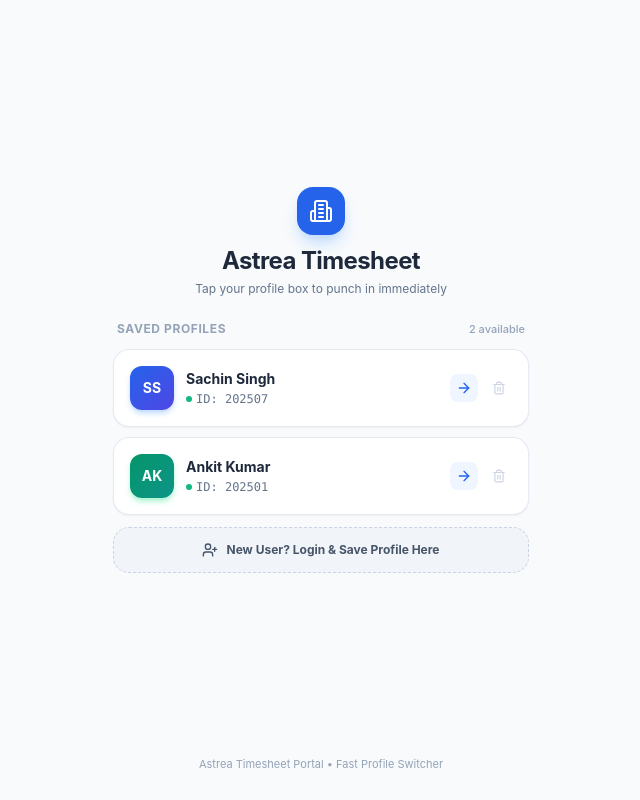
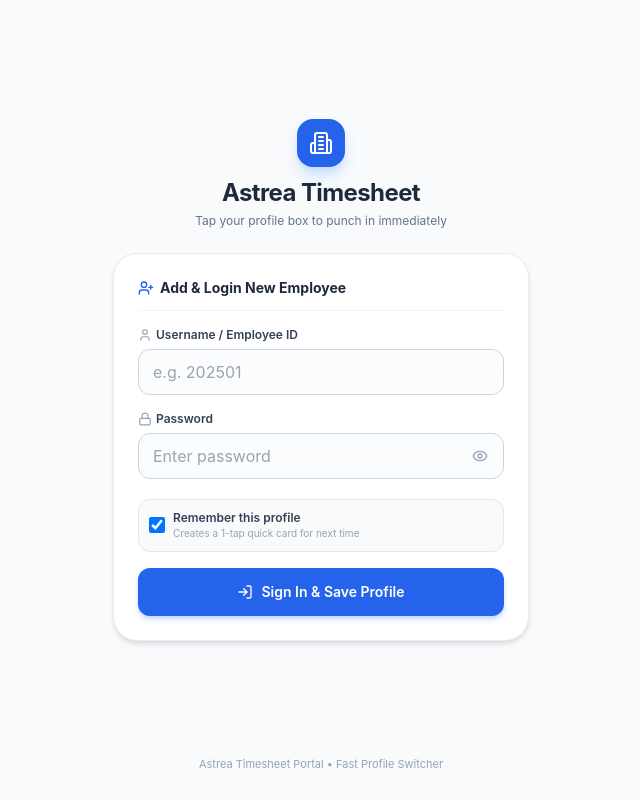
Before and after one commit to sachinsingh2020/timesheet, a Next.js app: page / in a window 1280 px wide. Shown: the whole page, without its empty margins (319-959 px from the left). Built offline with nearby package versions, Linux system fonts and the light colour scheme.

Commit message:
Remove default profiles: only show users who logged in with Remember profile

```diff
--- a/src/app/page.tsx
+++ b/src/app/page.tsx
@@ -40,16 +40,10 @@ interface SavedProfile {
   displayName: string;
 }
 
-// Default initial profiles known to exist
-const DEFAULT_PROFILES: SavedProfile[] = [
-  { username: '202507', password: '175092', displayName: 'Sachin Singh' },
-  { username: '202501', password: '582194', displayName: 'Ankit Kumar' }
-];
-
 export default function Home() {
   // Profiles in localStorage
   const [savedProfiles, setSavedProfiles] = useState<SavedProfile[]>([]);
-  const [showAddForm, setShowAddForm] = useState(false);
+  const [showAddForm, setShowAddForm] = useState(true);
 
   // Authentication & Form State
   const [isLoggedIn, setIsLoggedIn] = useState(false);
@@ -80,7 +74,7 @@ export default function Home() {
   const [successMsg, setSuccessMsg] = useState<string | null>(null);
   const [currentTime, setCurrentTime] = useState<string>('');
 
-  // Load profiles from localStorage on mount
+  // Load profiles from localStorage on mount (no default accounts)
   useEffect(() => {
     try {
       const stored = localStorage.getItem('astrea_saved_profiles');
@@ -88,14 +82,15 @@ export default function Home() {
         const parsed = JSON.parse(stored);
         if (Array.isArray(parsed) && parsed.length > 0) {
           setSavedProfiles(parsed);
+          setShowAddForm(false);
           return;
         }
       }
-      // Seed default profiles if none exist
-      localStorage.setItem('astrea_saved_profiles', JSON.stringify(DEFAULT_PROFILES));
-      setSavedProfiles(DEFAULT_PROFILES);
+      setSavedProfiles([]);
+      setShowAddForm(true);
     } catch {
-      setSavedProfiles(DEFAULT_PROFILES);
+      setSavedProfiles([]);
+      setShowAddForm(true);
     }
   }, []);
 
@@ -180,6 +175,9 @@ export default function Home() {
     const updated = savedProfiles.filter(p => p.username !== userToRemove);
     setSavedProfiles(updated);
     localStorage.setItem('astrea_saved_profiles', JSON.stringify(updated));
+    if (updated.length === 0) {
+      setShowAddForm(true);
+    }
   };
 
   // Refresh Attendance Status
@@ -242,7 +240,7 @@ export default function Home() {
   // Switch User / Return to Profile Box Screen
   const handleSwitchUser = () => {
     setIsLoggedIn(false);
-    setShowAddForm(false);
+    setShowAddForm(savedProfiles.length === 0);
     setUsername('');
     setPassword('');
     setSuccessMsg(null);
@@ -372,6 +370,7 @@ export default function Home() {
                   <UserPlus className="w-4 h-4 text-blue-600" />
                   Add & Login New Employee
                 </h2>
+                {savedProfiles.length > 0 && (
                   <button
                     type="button"
                     onClick={() => setShowAddForm(false)}
@@ -379,6 +378,7 @@ export default function Home() {
                   >
                     ← Back to Profiles
                   </button>
+                )}
               </div>
 
               <div className="space-y-4">
```
Also changed, not shown: .sf/orgs/00DdM00000ubRAmUAM/metadata-catalog/catalog.json (added). Lines whose indentation alone changed are shown as unchanged.
